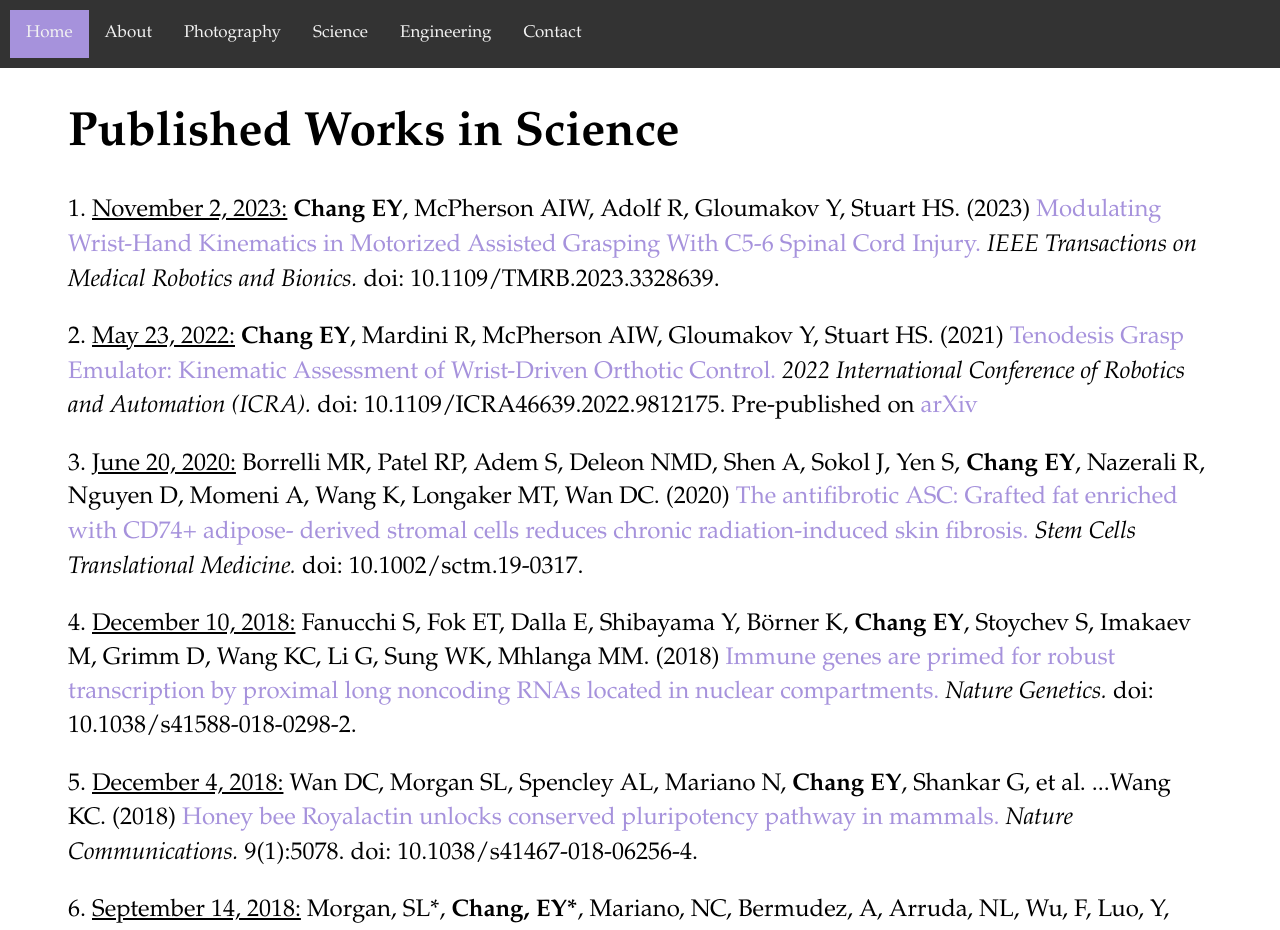
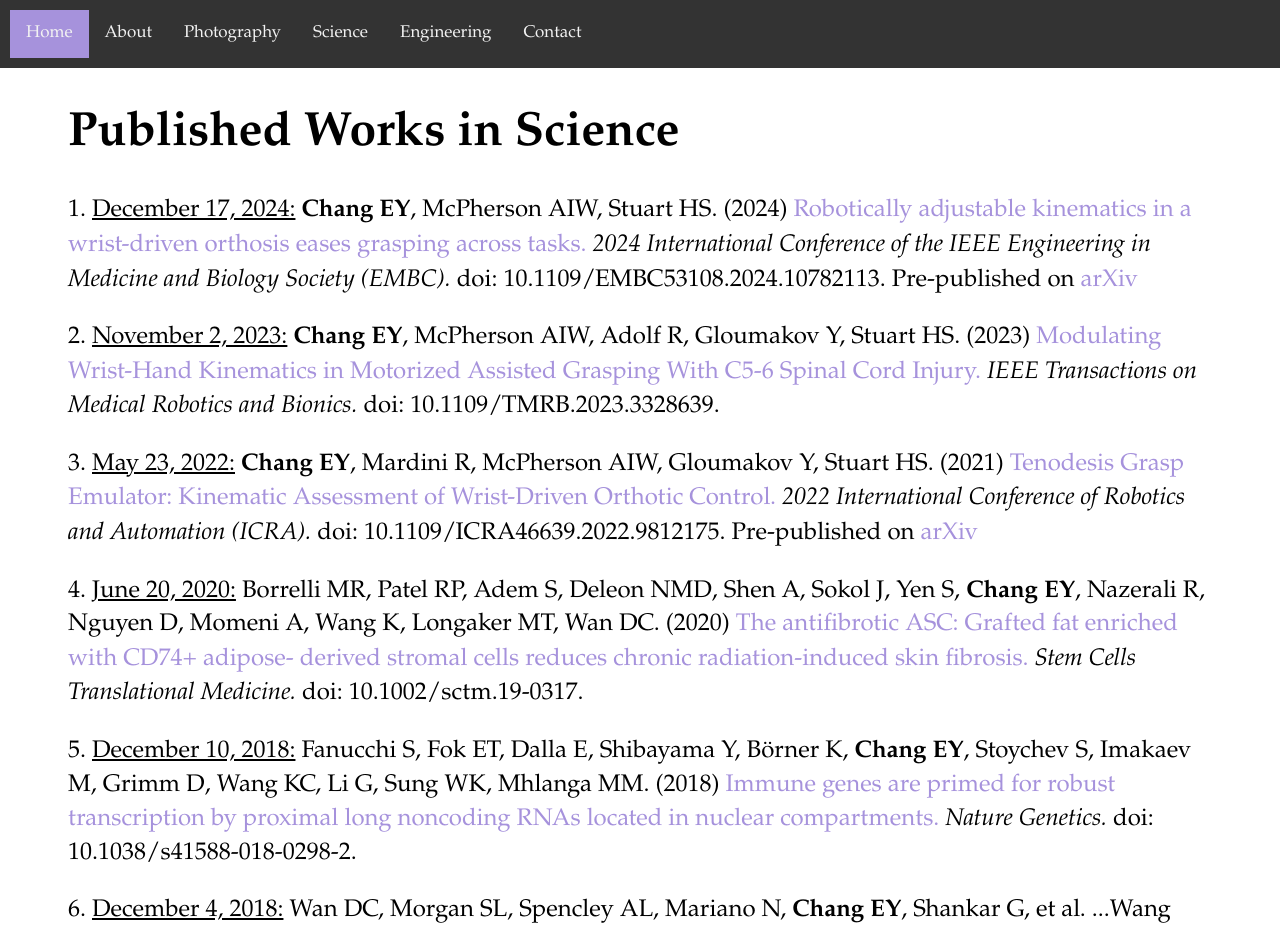
Before and after one commit to echang17/echang17.github.io, a Jekyll site: the page built from science/index.html, in a window 1280 px wide and 1400 px high. Shown: the top 930 px of the window. Built offline with Jekyll 4.4.1, drawn with Linux system fonts in a browser that asks for light colours; some of the changed text lies outside the part shown.

Commit message:
update publications and copyright year

```diff
--- a/_layouts/default.html
+++ b/_layouts/default.html
@@ -42,7 +42,7 @@
    		 </div>
     <!--footer with copyright info-->
 		<footer>
-      <p>Copyright © 2024 Erin Chang. All rights reserved.</p>
+      <p>Copyright © 2025 Erin Chang. All rights reserved.</p>
 		</footer>
 	</body>
 </html>
--- a/science/index.html
+++ b/science/index.html
@@ -8,15 +8,16 @@
   <h1>Published Works in Science</h1>
 </div>
 <div class="blurb">
-  <p>1. <u>November 2, 2023:</u> <b>Chang EY</b>, McPherson AIW, Adolf R, Gloumakov Y, Stuart HS. (2023) <a href="https://ieeexplore.ieee.org/document/10302320" target="_blank">Modulating Wrist-Hand Kinematics in Motorized Assisted Grasping With C5-6 Spinal Cord Injury.</a> <i>IEEE Transactions on Medical Robotics and Bionics.</i> doi: 10.1109/TMRB.2023.3328639.</p>
-  <p>2. <u>May 23, 2022:</u> <b>Chang EY</b>, Mardini R, McPherson AIW, Gloumakov Y, Stuart HS. (2021) <a href="https://ieeexplore.ieee.org/document/9812175" target="_blank">Tenodesis Grasp Emulator: Kinematic Assessment of Wrist-Driven Orthotic Control.</a> <i>2022 International Conference of Robotics and Automation (ICRA).</i> doi: 10.1109/ICRA46639.2022.9812175. Pre-published on <a href="https://arxiv.org/abs/2111.11524" target="_blank">arXiv</a></p>
-  <p>3. <u>June 20, 2020:</u> Borrelli MR, Patel RP, Adem S, Deleon NMD, Shen A, Sokol J, Yen S, <b>Chang EY</b>, Nazerali R, Nguyen D, Momeni A, Wang K, Longaker MT, Wan DC. (2020) <a href= "https://pubmed.ncbi.nlm.nih.gov/32563212/" target="_blank">The antifibrotic ASC: Grafted fat enriched with CD74+ adipose- derived stromal cells reduces chronic radiation-induced skin fibrosis.</a> <i>Stem Cells Translational Medicine.</i> doi: 10.1002/sctm.19-0317.</p>
+  <p>1. <u>December 17, 2024:</u> <b>Chang EY</b>, McPherson AIW, Stuart HS. (2024) <a href="https://ieeexplore.ieee.org/document/10782113" target="_blank">Robotically adjustable kinematics in a wrist-driven orthosis eases grasping across tasks.</a> <i>2024 International Conference of the IEEE Engineering in Medicine and Biology Society (EMBC).</i> doi: 10.1109/EMBC53108.2024.10782113. Pre-published on <a href="https://arxiv.org/abs/2407.16095" target="_blank">arXiv</a></p>
+  <p>2. <u>November 2, 2023:</u> <b>Chang EY</b>, McPherson AIW, Adolf R, Gloumakov Y, Stuart HS. (2023) <a href="https://ieeexplore.ieee.org/document/10302320" target="_blank">Modulating Wrist-Hand Kinematics in Motorized Assisted Grasping With C5-6 Spinal Cord Injury.</a> <i>IEEE Transactions on Medical Robotics and Bionics.</i> doi: 10.1109/TMRB.2023.3328639.</p>
+  <p>3. <u>May 23, 2022:</u> <b>Chang EY</b>, Mardini R, McPherson AIW, Gloumakov Y, Stuart HS. (2021) <a href="https://ieeexplore.ieee.org/document/9812175" target="_blank">Tenodesis Grasp Emulator: Kinematic Assessment of Wrist-Driven Orthotic Control.</a> <i>2022 International Conference of Robotics and Automation (ICRA).</i> doi: 10.1109/ICRA46639.2022.9812175. Pre-published on <a href="https://arxiv.org/abs/2111.11524" target="_blank">arXiv</a></p>
+  <p>4. <u>June 20, 2020:</u> Borrelli MR, Patel RP, Adem S, Deleon NMD, Shen A, Sokol J, Yen S, <b>Chang EY</b>, Nazerali R, Nguyen D, Momeni A, Wang K, Longaker MT, Wan DC. (2020) <a href= "https://pubmed.ncbi.nlm.nih.gov/32563212/" target="_blank">The antifibrotic ASC: Grafted fat enriched with CD74+ adipose- derived stromal cells reduces chronic radiation-induced skin fibrosis.</a> <i>Stem Cells Translational Medicine.</i> doi: 10.1002/sctm.19-0317.</p>
   <p></p>
-  <p>4. <u>December 10, 2018:</u> Fanucchi S, Fok ET, Dalla E, Shibayama Y, Börner K, <b>Chang EY</b>, Stoychev S, Imakaev M, Grimm D, Wang KC, Li G, Sung WK, Mhlanga MM. (2018) <a href="https://www.ncbi.nlm.nih.gov/pubmed/30531872" target="_blank">Immune genes are primed for robust transcription by proximal long noncoding RNAs located in nuclear compartments.</a> <i>Nature Genetics.</i> doi: 10.1038/s41588-018-0298-2.</p>
+  <p>5. <u>December 10, 2018:</u> Fanucchi S, Fok ET, Dalla E, Shibayama Y, Börner K, <b>Chang EY</b>, Stoychev S, Imakaev M, Grimm D, Wang KC, Li G, Sung WK, Mhlanga MM. (2018) <a href="https://www.ncbi.nlm.nih.gov/pubmed/30531872" target="_blank">Immune genes are primed for robust transcription by proximal long noncoding RNAs located in nuclear compartments.</a> <i>Nature Genetics.</i> doi: 10.1038/s41588-018-0298-2.</p>
   <p></p>
-  <p>5. <u>December 4, 2018:</u>  Wan DC, Morgan SL, Spencley AL, Mariano N, <b>Chang EY</b>, Shankar G, et al. ...Wang KC. (2018) <a href="https://www.ncbi.nlm.nih.gov/pubmed/30510260" target="_blank">Honey bee Royalactin unlocks conserved pluripotency pathway in mammals.</a> <i>Nature Communications.</i> 9(1):5078. doi: 10.1038/s41467-018-06256-4.</p>
+  <p>6. <u>December 4, 2018:</u>  Wan DC, Morgan SL, Spencley AL, Mariano N, <b>Chang EY</b>, Shankar G, et al. ...Wang KC. (2018) <a href="https://www.ncbi.nlm.nih.gov/pubmed/30510260" target="_blank">Honey bee Royalactin unlocks conserved pluripotency pathway in mammals.</a> <i>Nature Communications.</i> 9(1):5078. doi: 10.1038/s41467-018-06256-4.</p>
   <p></p>
-  <p>6. <u>September 14, 2018:</u> Morgan, SL*, <b>Chang, EY*</b>, Mariano, NC, Bermudez, A, Arruda, NL, Wu, F, Luo, Y, Shankar, G, Huynh, SK, Huang, CC, Pitteri, SJ, Wang, KC. <a href="https://www.jove.com/video/57457/crispr-mediated-reorganization-of-chromatin-loop-structure" target="_blank">CRISPR-Mediated Reorganization of Chromatin Loop Structure</a>. <i>J. Vis. Exp.</i> (139), e57457, doi: 10.3791/57457 (2018).</p>
+  <p>7. <u>September 14, 2018:</u> Morgan, SL*, <b>Chang, EY*</b>, Mariano, NC, Bermudez, A, Arruda, NL, Wu, F, Luo, Y, Shankar, G, Huynh, SK, Huang, CC, Pitteri, SJ, Wang, KC. <a href="https://www.jove.com/video/57457/crispr-mediated-reorganization-of-chromatin-loop-structure" target="_blank">CRISPR-Mediated Reorganization of Chromatin Loop Structure</a>. <i>J. Vis. Exp.</i> (139), e57457, doi: 10.3791/57457 (2018).</p>
   <p>*Co-first author</p>
 
   <div class="column">
```
